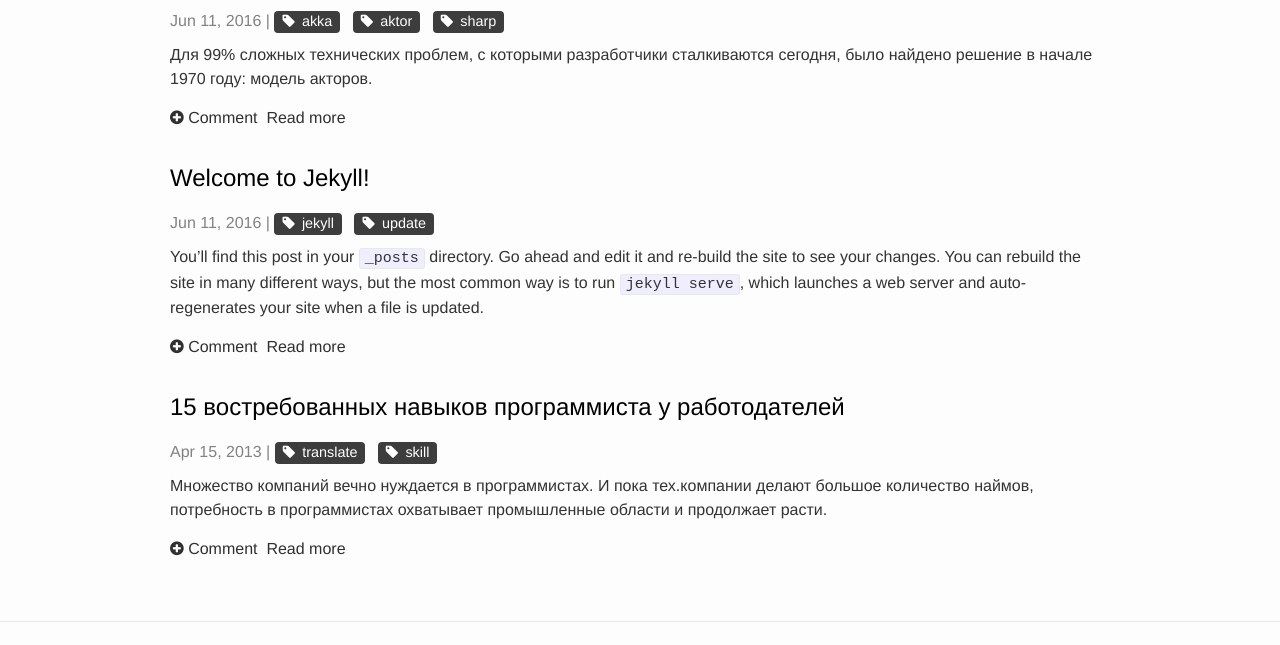
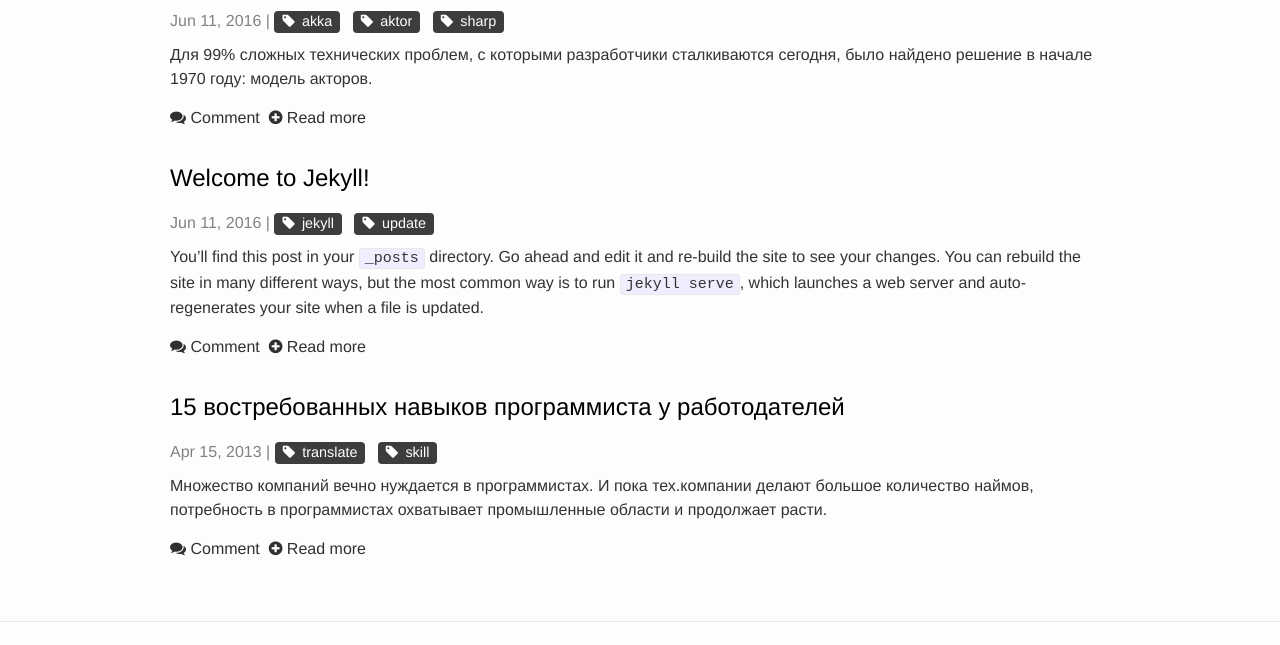
Before and after one commit to martamoshkin/blog.zverit.com, a Jekyll site: the page built from index.html, in a window 1280 px wide. Shown: the part 134-779 px from the top of the page. Built offline with Jekyll 4.4.1, drawn with Linux system fonts in a browser that asks for light colours; nearby versions of some CDN libraries.

Commit message:
Update index.html

```diff
--- a/index.html
+++ b/index.html
@@ -23,8 +23,8 @@
           {{ post.content | split:"<!-- more -->" | first % }}
           </div>
           <div class="codinfox-post-more">
-            <a href="{{ post.url }}#disqus_thread"> <i class="fa fa-plus-circle" aria-hidden="true"></i> Comment</a>&nbsp;
-            <a href="{{ post.url }}">Read more</a>
+            <a href="{{ post.url }}#disqus_thread"><i class="fa fa-comments"></i>  Comment</a>&nbsp;
+            <a href="{{ post.url }}"><i class="fa fa-plus-circle" aria-hidden="true"></i> Read more</a>
         </div>
         </span>
       </li>
```
